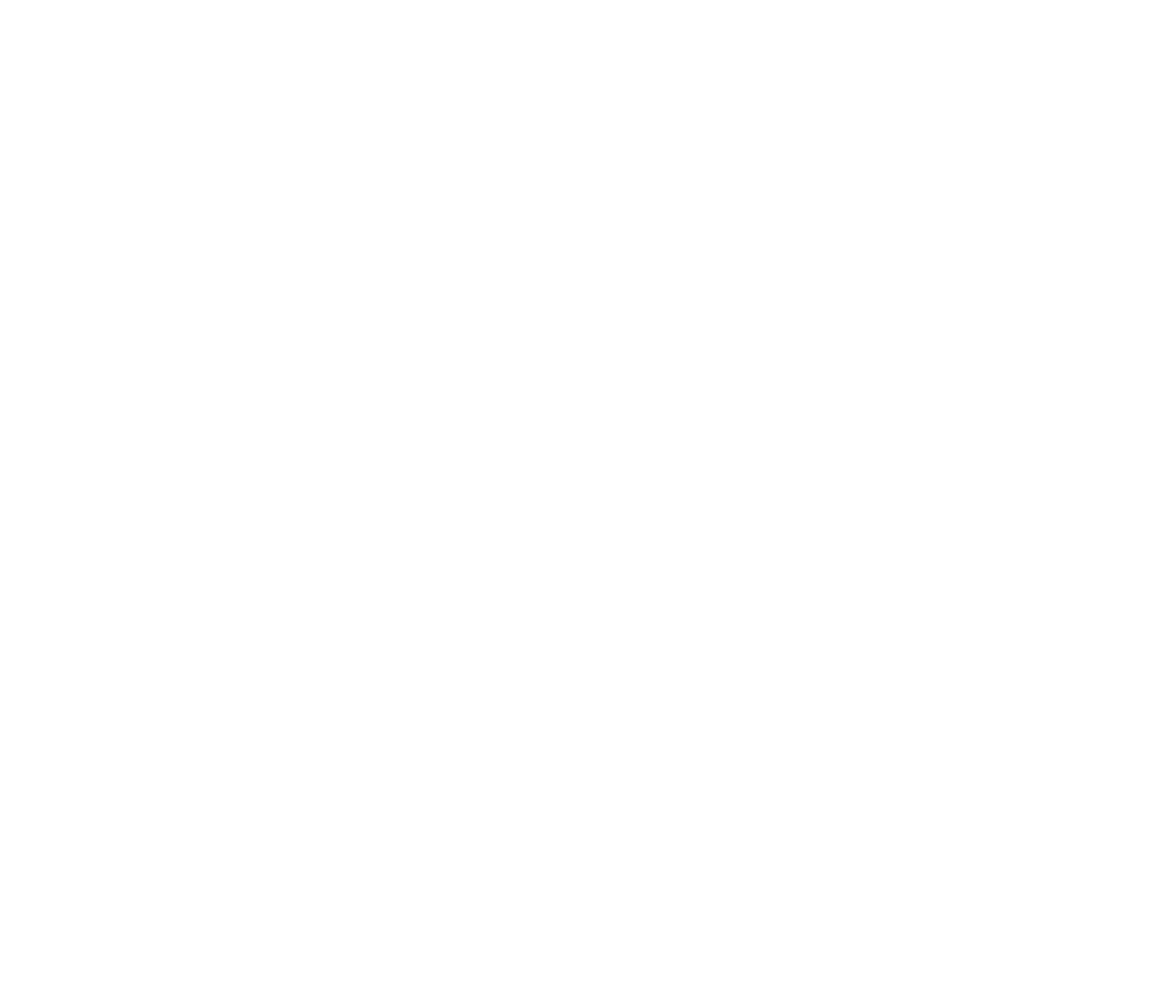
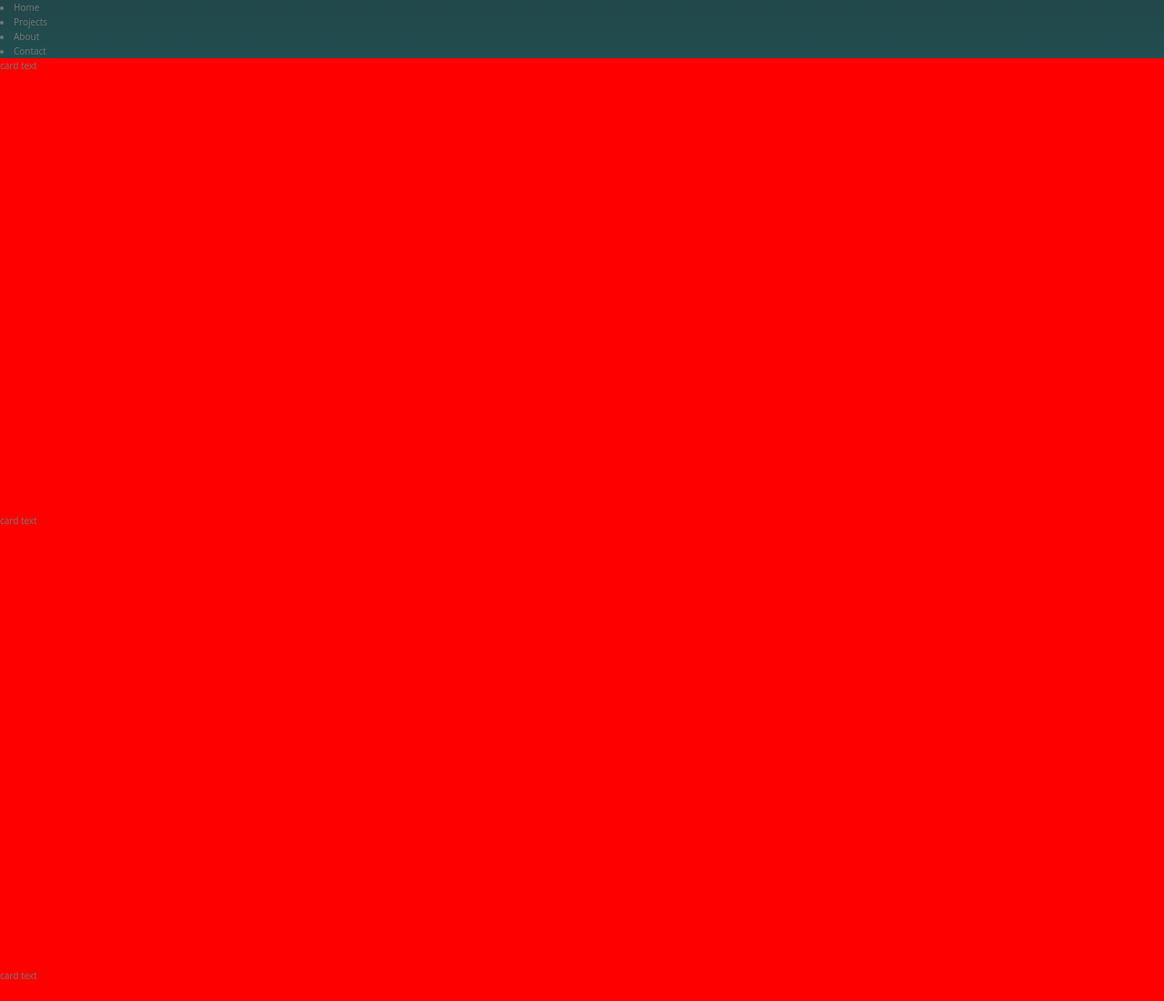
Before and after one commit to ixnp/Digital-Pheromones, a website: page index.html in a window 1280 px wide. Shown: the top 1100 px of the page at 91% size. Before the commit the page ends 800 px from the top, so only its background shows below. Drawn offline with Linux system fonts and the light colour scheme.

Commit message:
added flip animation

```diff
--- a/index.html
+++ b/index.html
@@ -3,12 +3,52 @@
     <head>
         <meta charset="UTF-8">
         <meta name="viewport" content="width=device-width, initial-scale=1.0">
+        <link rel="stylesheet" href="scr/css/style.css">
+
 
 
         <title>DP </title>
     </head>
     <body>
+      <header class="navigation ">
+        <nav>
+          <div class="logo"></div>
+          <div class="btn-contact-us"></div>
+          <!-- menu logo -->
+          <div class="menu">
+            <li>Home</li>
+            <li>Projects</li>
+            <li>About</li>
+            <li>Contact</li>
+          </div>
+        </nav>
+      </header>
 
+      <section class="flip-card">
+        <div class="u">
+          <h2 class="heading-secondary">
+          </h2>
+        </div>
+
+        <div class="row">
+          <div class="col-1-of-3">
+            <div class="card">
+              card text
+            </div>
+          </div>
+          <div class="col-1-of-3"></div>
+            <div class="card">
+              card text
+            </div>
+          </div>
+          <div class="col-1-of-3">
+            <div class="card">
+              card text
+            </div>
+          </div>
+        </div>
+
+      </section>
 
     </body>
 </html>
--- a/scr/sass/base/_base.scss
+++ b/scr/sass/base/_base.scss
@@ -0,0 +1,57 @@
+:root {
+    --color-primary: #eb2f64;
+    --color-primary-light: rgb(33, 237, 252);;
+    --color-primary-dark: rgb(33, 71, 73);;
+
+    --color-grey-light-1: #faf9f9;
+    --color-grey-light-2: #f4f2f2;
+    --color-grey-light-3: #f0eeee;
+    --color-grey-light-4: #ccc;
+
+    --color-grey-dark-1: #333;
+    --color-grey-dark-2: #777;
+    --color-grey-dark-3: #999;
+
+    --shadow-dark: 0 2rem 6rem rgba(0,0,0,.3);
+    --shadow-light: 0 2rem 5rem rgba(0,0,0,.06);
+
+    --line: 1px solid var(--color-grey-light-2);
+}
+
+$bp-largest: 75em;     // 1200px
+$bp-large: 68.75em;    // 1100px
+$bp-medium: 56.25em;   // 900px
+$bp-small: 37.5em;     // 600px
+$bp-smallest: 31.25em; // 500px
+
+* {
+    margin: 0;
+    padding: 0;
+}
+
+*,
+*::before,
+*::after {
+    box-sizing: inherit;
+}
+
+html {
+    box-sizing: border-box;
+    font-size: 62.5%; // 1rem = 10px, 10px/16px = 62.5%
+
+    @media only screen and (max-width: $bp-large) {
+        font-size: 50%;
+    }
+}
+
+body {
+    font-family: 'Open Sans', sans-serif;
+    font-weight: 400;
+    line-height: 1.6;
+    color: var(--color-grey-dark-2);
+    background-image: linear-gradient(var(--color-primary-dark), var(--color-primary-light));
+    background-size: cover;
+    background-repeat: no-repeat;
+
+    min-height: 100vh;
+}
--- /dev/null
+++ b/scr/sass/components/card.scss
@@ -0,0 +1,8 @@
+.card{
+  background-color: red;
+  height:50rem;
+  transition: all .8s;
+  &:hover {
+    transform: rotateY(180deg);
+  }
+}
--- /dev/null
+++ b/scr/sass/main.scss
@@ -0,0 +1,6 @@
+
+@import "base/base";
+@import "base/utilities";
+@import "layout/nav";
+
+@import "components/card";
```
Also changed, not shown: package.json (added, +23 -0 lines), scr/css/style.css (added), scr/sass/layout/_grid.scss (added), scr/sass/layout/_nav.scss (added), 2 other files.
